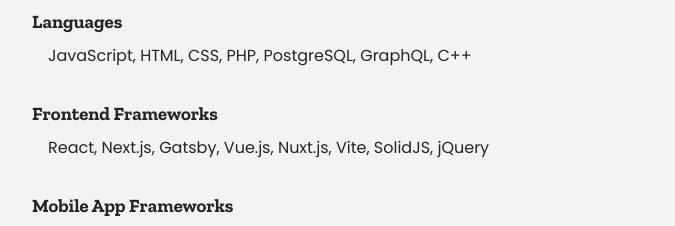
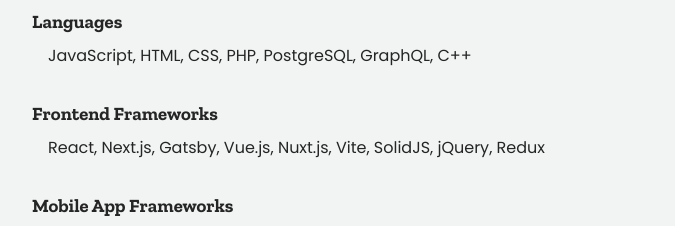
Before and after one commit to frans-de-waal/portfolio, a Next.js app: page /about in a window 1280 px wide. Shown: the part 1200-1426 px from the top of the page, without its empty margins (128-803 px from the left). Built offline with nearby package versions, Linux system fonts and the light colour scheme.

Commit message:
Added Redux to the skills section

```diff
--- a/app/about/page.jsx
+++ b/app/about/page.jsx
@@ -64,7 +64,9 @@
       <p>JavaScript, HTML, CSS, PHP, PostgreSQL, GraphQL, C++</p>
 
       <h3>Frontend Frameworks</h3>
-      <p>React, Next.js, Gatsby, Vue.js, Nuxt.js, Vite, SolidJS, jQuery</p>
+      <p>
+        React, Next.js, Gatsby, Vue.js, Nuxt.js, Vite, SolidJS, jQuery, Redux
+      </p>
 
       <h3>Mobile App Frameworks</h3>
       <p>React Native</p>
```
